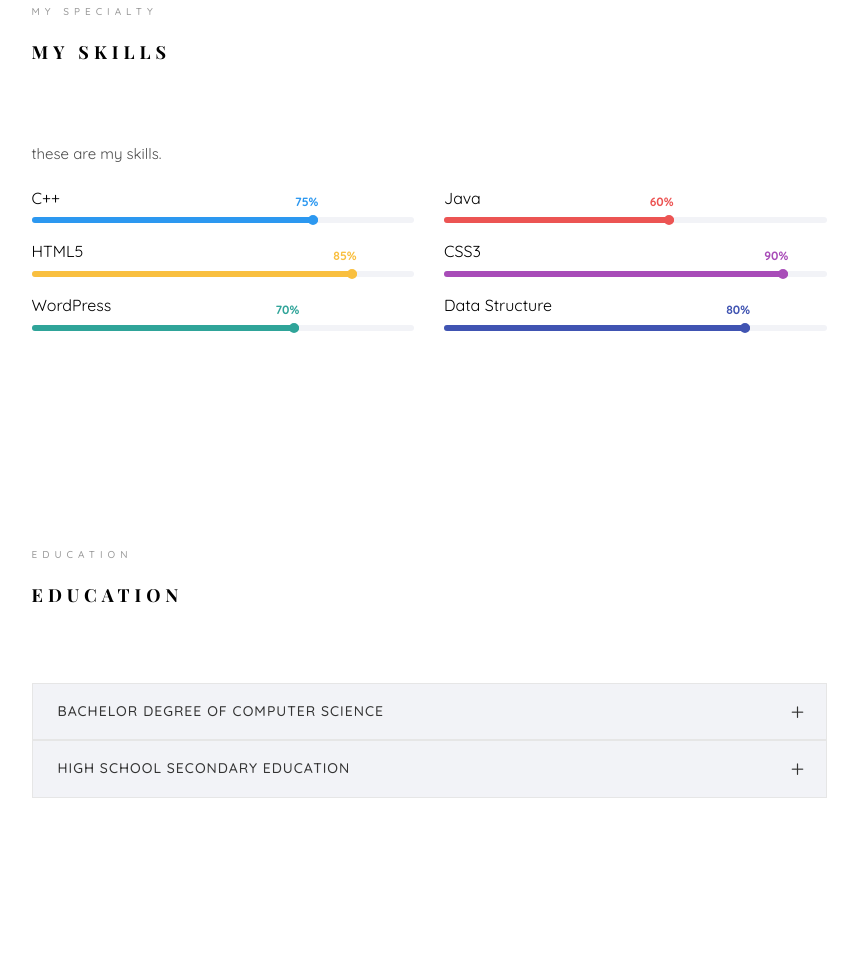
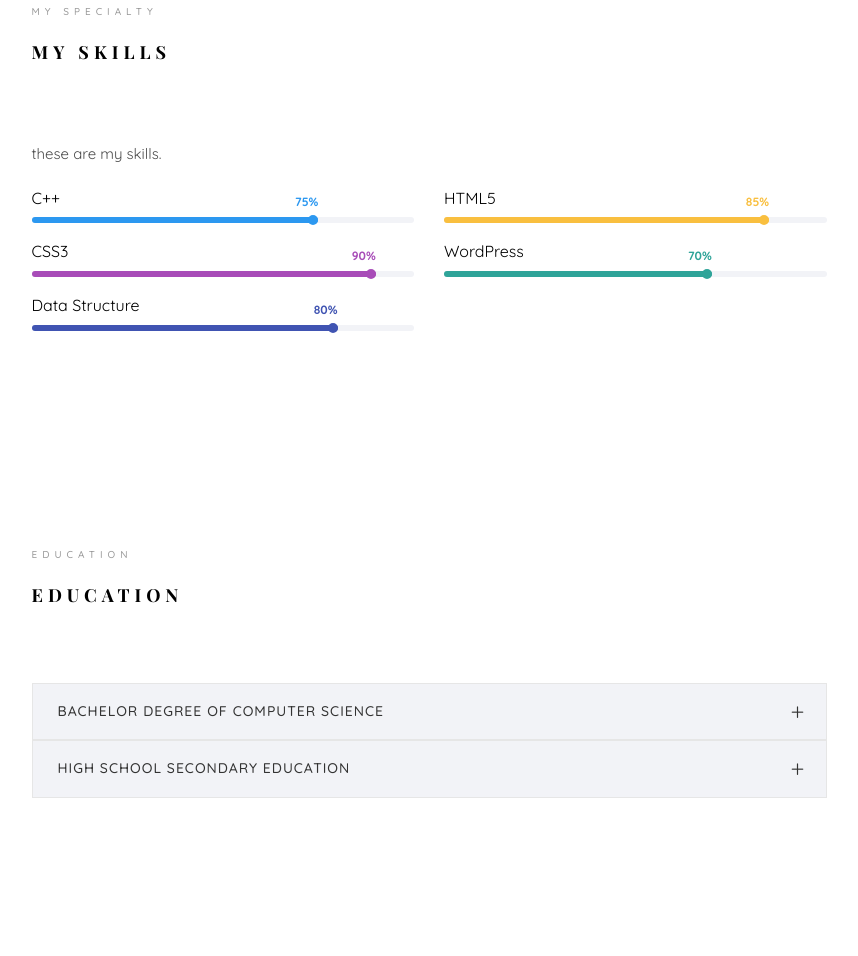
Before and after one commit to sapan741/sapan741.github.io, a plain HTML site: page index.html in a window 1280 px wide. Shown: the part 1738-2694 px from the top of the page, without its empty margins (361-1219 px from the left). Drawn offline with nearby package versions, Linux system fonts and the light colour scheme; files whose address does not match are found by name; a web font is replaced by a local one.

Commit message:
Update index.html
java removed

```diff
--- a/index.html
+++ b/index.html
@@ -191,17 +191,7 @@
 								</div>
 							</div>
 						</div>
-						<div class="col-md-6 animate-box" data-animate-effect="fadeInRight">
-							<div class="progress-wrap">
-								<h3>Java</h3>
-								<div class="progress">
-								 	<div class="progress-bar color-2" role="progressbar" aria-valuenow="60"
-								  	aria-valuemin="0" aria-valuemax="100" style="width:60%">
-								    <span>60%</span>
-								  	</div>
-								</div>
-							</div>
-						</div>
+
 						<div class="col-md-6 animate-box" data-animate-effect="fadeInLeft">
 							<div class="progress-wrap">
 								<h3>HTML5</h3>
```
